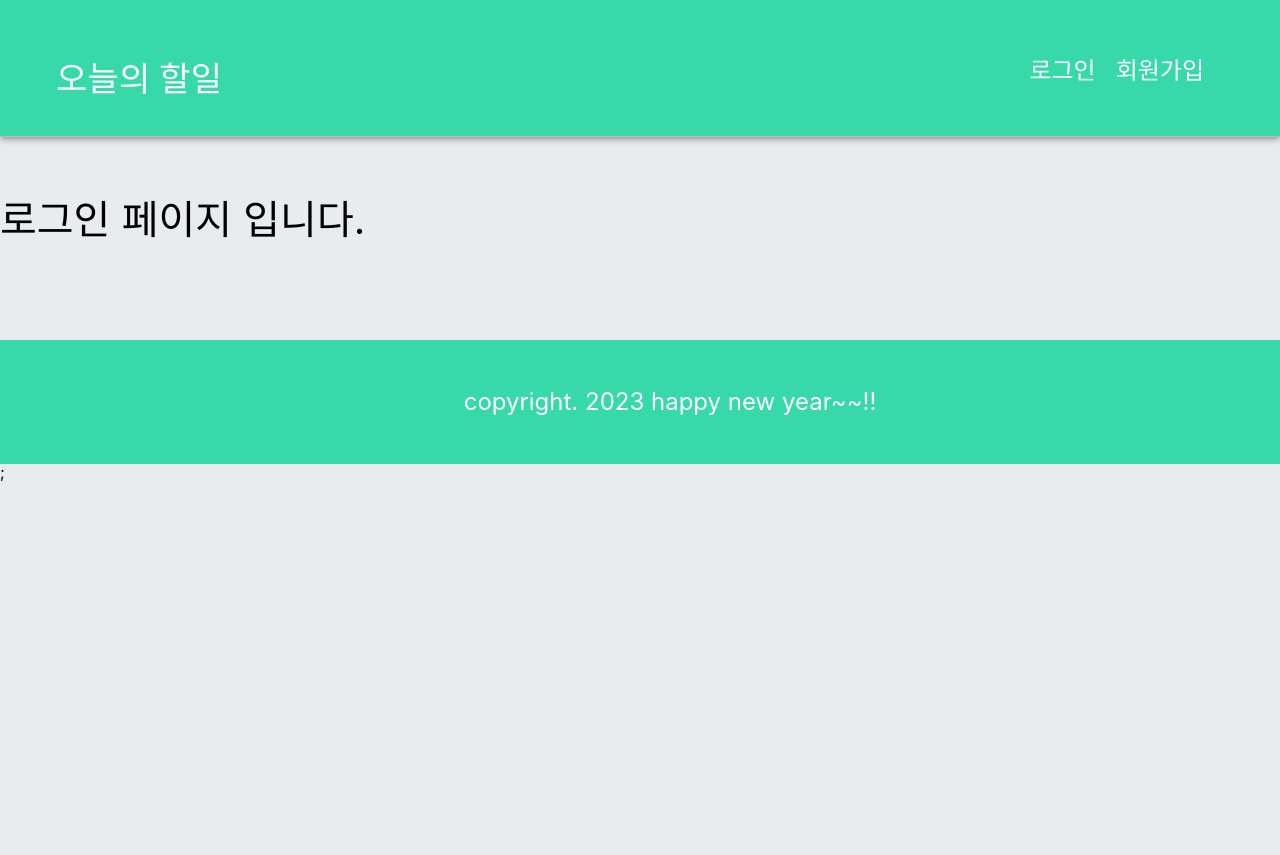
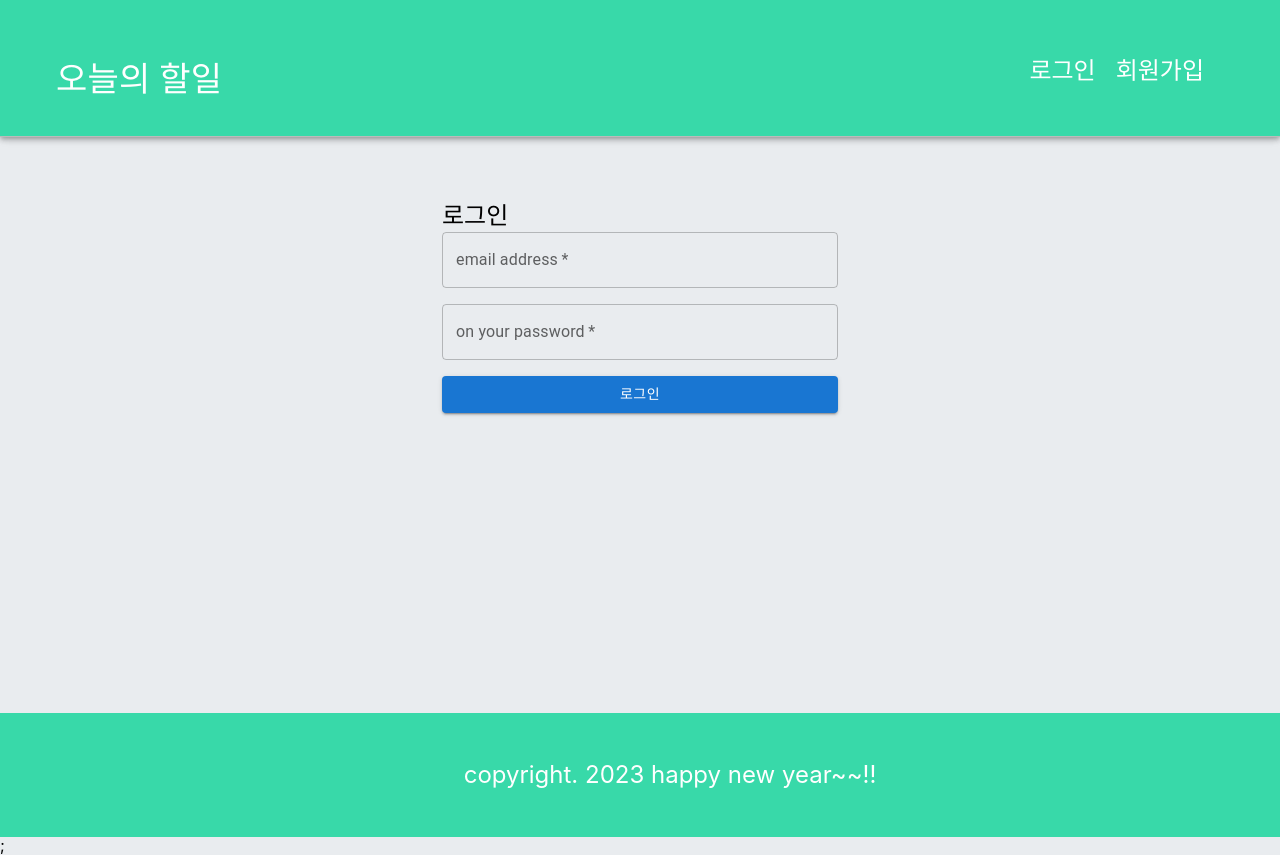
Before and after one commit to thf0128/react-todo-app, a React (Create React App) app: page /login in a window 1280 px wide. Shown: the top 855 px of the page. Before the commit the page ends 800 px from the top, so only its background shows below. Built offline with nearby package versions, Linux system fonts and the light colour scheme.

Commit message:
#10. 로그인 기능 구현

```diff
--- a/src/App.css
+++ b/src/App.css
@@ -6,3 +6,16 @@
 body {
   background-color: #e9ecef;
 }
+.wrapper {
+  display: flex;
+  flex-direction: column;
+  justify-content: space-between;
+  height: 100vh;
+}
+
+.content-wrapper {
+  display: flex;
+  justify-content: center;
+  align-items: center;
+  flex-direction: column;
+}
--- a/src/App.js
+++ b/src/App.js
@@ -6,11 +6,15 @@
 import { Route, Routes } from 'react-router-dom';
 import Join from './components/user/Join';
 import Login from './components/user/Login';
+import { AuthContextProvider } from './utils/AuthContext';
 
 const App = () => {
   return (
-    <>
+    // 데이터를 전달하고자 하는 자식 컴포넌트들을 Provider로 감쌉니다.
+    <AuthContextProvider>
+      <div className='wrapper'>
         <Header />
+        <div className='content-wrapper'>
           <Routes>
             <Route
               path='/'
@@ -25,8 +29,10 @@
               element={<Join />}
             />
           </Routes>
+        </div>
         <Footer />;
-    </>
+      </div>
+    </AuthContextProvider>
   );
 };
 
--- a/src/components/layout/Header.js
+++ b/src/components/layout/Header.js
@@ -1,9 +1,23 @@
-import React from 'react';
+import React, { useContext, useEffect, useState } from 'react';
 import { AppBar, Grid, Toolbar, Typography } from '@mui/material';
-import { Link } from 'react-router-dom';
+import { Link, useNavigate } from 'react-router-dom';
 import './Header.scss';
+import { isLogin, getLoginUserInfo } from '../../utils/login-util';
+import AuthContext from '../../utils/AuthContext';
 
 const Header = () => {
+  const redirection = useNavigate();
+
+  // AuthContext에서 로그인 상태를 가져옵니다.
+  const { isLoggedIn, userName, onLogout } = useContext(AuthContext);
+
+  // 로그아웃 핸들러
+  const logoutHandler = () => {
+    // AuthContext의 onLogout 함수를 호출하여 로그인 상태를 업데이트 합니다.
+    onLogout();
+    redirection('/login');
+  };
+
   return (
     <AppBar
       position='fixed'
@@ -27,14 +41,27 @@
                 alignItems: 'center',
               }}
             >
-              <Typography variant='h4'>오늘의 할일</Typography>
+              <Typography variant='h4'>
+                {isLoggedIn ? userName + '님' : '오늘'}의 할일
+              </Typography>
             </div>
           </Grid>
 
           <Grid item>
             <div className='btn-group'>
-              <Link to='/login'>로그인</Link>
-              <Link to='/join'>회원가입</Link>
+              {isLoggedIn ? (
+                <button
+                  className='logout-btn'
+                  onClick={logoutHandler}
+                >
+                  로그아웃
+                </button>
+              ) : (
+                <>
+                  <Link to='/login'>로그인</Link>
+                  <Link to='/join'>회원가입</Link>
+                </>
+              )}
             </div>
           </Grid>
         </Grid>
--- a/src/components/layout/Header.scss
+++ b/src/components/layout/Header.scss
@@ -1,4 +1,4 @@
-.btn-group {
+.btn-group * {
   font-size: 24px;
 }
 .btn-group a,
--- a/src/components/todo/TodoTemplate.js
+++ b/src/components/todo/TodoTemplate.js
@@ -26,7 +26,7 @@
     부모 컴포넌트에서 함수를 선언(매개변수 꼭 선언) -> props로 함수를 전달
     자식 컴포넌트에서 전달받은 함수를 호출하면서 매개값으로 데이터를 전달.
   */
-  const addTodo = (todoText) => {
+  const addTodo = async (todoText) => {
     const newTodo = {
       title: todoText,
     }; // 나중에 fetch를 이용해서 백엔드에 insert 요청 보내야됨.
@@ -40,15 +40,24 @@
     //   return [...oldTodos, newTodo];
     // });
 
-    fetch(API_BASE_URL, {
+    const res = await fetch(API_BASE_URL, {
       method: 'POST',
       headers: { 'content-type': 'application/json' },
       body: JSON.stringify(newTodo),
-    }) //요청 보내기 인서트완료된 새 목록 오게됨
-      .then((res) => res.json())
-      .then((json) => {
-        setTodos(json.todos);
-      }); // 한 페이지에서 컴포넌트 내용 바꿔가며 렌더링 됨
+    });
+
+    const json = await res.json();
+    setTodos(json.todos);
+
+    // fetch(API_BASE_URL, {
+    //   method: 'POST',
+    //   headers: { 'content-type': 'application/json' },
+    //   body: JSON.stringify(newTodo),
+    // }) //요청 보내기 인서트완료된 새 목록 오게됨
+    //   .then((res) => res.json())
+    //   .then((json) => {
+    //     setTodos(json.todos);
+    //   }); // 한 페이지에서 컴포넌트 내용 바꿔가며 렌더링 됨
   };
 
   // 할 일 삭제 처리 함수
--- a/src/components/user/Join.js
+++ b/src/components/user/Join.js
@@ -46,7 +46,7 @@
   // 검증된 데이터를 각각의 상태변수에 저장해 주는 함수.
   const saveInputState = ({ key, inputValue, flag, msg }) => {
     // 입력값 세팅
-    // 패스워드 확인 입력값은 굳이 userValue 상태로 유지할 필요가 없기 떄문에
+    // 패스워드 확인 입력값은 굳이 userValue 상태로 유지할 필요가 없기 때문에
     // 임의의 문자열 'pass'를 넘기고 있습니다. -> pass가 넘어온다면 setUserValue()를 실행하지 않겠다.
     inputValue !== 'pass' &&
       setUserValue((oldVal) => {
--- a/src/components/user/Login.js
+++ b/src/components/user/Login.js
@@ -1,10 +1,172 @@
-import React from 'react';
+import { Button, Container, Grid, TextField, Typography } from '@mui/material';
+import React, { useContext } from 'react';
+import { API_BASE_URL as BASE, USER } from '../../config/host-config'; // host-configs에서 가져옴
+import { useNavigate } from 'react-router-dom';
+import AuthContext from '../../utils/AuthContext';
 
 const Login = () => {
+  const redirection = useNavigate();
+
+  const { onLogin } = useContext(AuthContext);
+
+  const REQUEST_URL = BASE + USER + '/signin';
+
+  // 서버에 비동기 로그인 요청(AJAX 요청)
+  // 함수 앞에 async를 붙이면 해당 함수는 프로미스 객체를 바로 리턴합니다.
+  // async로 감싸주어야 await 함수 사용 가능
+  const fetchLogin = async () => {
+    // 이메일, 비밀번호 입력 태그 얻어오기
+    const $email = document.getElementById('email');
+    const $password = document.getElementById('password');
+
+    // awate는 async로 선언된 함수에서만 사용이 가능합니다.
+    // awate는 프로미스 객체가 처리될 때까지 기다립니다.
+    // 프로미스 객체의 반환값을 바로 활용할 수 있도록 도와줍니다.
+    // then()을 활용하는 것보다 가독성이 좋고, 쓰기도 쉽습니다.
+    const res = await fetch(REQUEST_URL, {
+      method: 'POST',
+      headers: { 'content-type': 'application/json' },
+      body: JSON.stringify({
+        email: $email.value,
+        password: $password.value,
+      }),
+    });
+
+    if (res.status === 400) {
+      const text = await res.text(); // 반환값 바로 활용
+      alert(text);
+      return;
+      // await 함수는 순서를 보장받을 수 있음 위부터 실행되지 않으면 밑에거 절대 실행되지 않음
+    }
+
+    const { token, userName, email, role } = await res.json(); // 서버에서 온 json 읽기
+
+    // Context API를 사용하여 로그인 상태를 업데이트 합니다.
+    onLogin(token, userName, role);
+
+    // json에 담긴 인증정보를 클라이언트에 보관
+    // 1. 로컬 스토리지 - 브라우저가 종료되어도 보관됨 - 로그인 되어있음
+    // 2. 세션 스토리지 - 브라우저가 종료되면 사라짐 - 로그인 다시해야됨
+    // localStorage.setItem('ACCESS_TOKEN', token);
+    // localStorage.setItem('LOGIN_USERNAME', userName);
+    // localStorage.setItem('USER_ROLE', role);
+
+    //홈으로 리다이렉트
+    redirection('/');
+
+    // 위에 await 코드가 밑에 있는 코드 그대로 대체할 수 있음
+
+    // fetch(REQUEST_URL, {
+    //   method: 'POST',
+    //   headers: { 'content-type': 'application/json' },
+    //   body: JSON.stringify({
+    //     email: $email.value, // 전달하고자 하는 데이터 email, password // DTO와 동일한 이름이여야함
+    //     password: $password.value,
+    //   }),
+    // })
+    //   .then((res) => {
+    //     //response객체를 받아서 성공 혹은 실패 구분
+    //     if (res.status === 400) {
+    //       // 가입이 안되어있거나, 비번 틀린 경우
+    //       return res.text(); // 에러메세지는 text이기 때문에 text()를 리턴.
+    //       // Promise<String>객체를 가지고 있으면 .then 한번더 쓸수있음
+    //     }
+    //     return res.json(); // 400 에러가 아니라면 로그인 성공이기 떄문에 json을 리턴.
+    //   })
+    //   .then((result) => {
+    //     //이 result에 첫 .then 값의 결과가 옴
+    //     if (typeof result === 'string') {
+    //       alert(result);
+    //       return;
+    //     }
+    //     console.log(result);
+    //   });
+  };
+
+  // 로그인 요청 핸들러
+  const loginHandler = (e) => {
+    e.preventDefault(); // submit 막기
+
+    // 서버에 로그인 요청 전송
+    fetchLogin();
+  };
+
   return (
-    <div style={{ marginTop: '200px', fontSize: '40px' }}>
-      로그인 페이지 입니다.
-    </div>
+    <Container
+      component='main'
+      maxWidth='xs'
+      style={{ margin: '200px auto' }}
+    >
+      <Grid
+        container
+        spacing={2}
+      >
+        <Grid
+          item
+          xs={12}
+        >
+          <Typography
+            component='h1'
+            variant='h5'
+          >
+            로그인
+          </Typography>
+        </Grid>
+      </Grid>
+
+      <form
+        noValidate
+        onSubmit={loginHandler}
+      >
+        <Grid
+          container
+          spacing={2}
+        >
+          <Grid
+            item
+            xs={12}
+          >
+            <TextField
+              variant='outlined'
+              required
+              fullWidth
+              id='email'
+              label='email address'
+              name='email'
+              autoComplete='email'
+            />
+          </Grid>
+          <Grid
+            item
+            xs={12}
+          >
+            <TextField
+              variant='outlined'
+              required
+              fullWidth
+              name='password'
+              label='on your password'
+              type='password'
+              id='password'
+              autoComplete='current-password'
+            />
+          </Grid>
+          <Grid
+            item
+            xs={12}
+          >
+            <Button
+              type='submit'
+              fullWidth
+              variant='contained'
+              color='primary'
+            >
+              로그인
+            </Button>
+          </Grid>
+        </Grid>
+      </form>
+    </Container>
   );
 };
 
--- /dev/null
+++ b/src/utils/AuthContext.js
@@ -0,0 +1,52 @@
+import React, { useState } from 'react';
+
+// 새로운 전역 컨텍스트 생성
+const AuthContext = React.createContext({
+  isLoggedIn: false, // 로그인 했는지의 여부 추적
+  userName: '',
+  onLogout: () => {}, // 함수의 형태다 표현
+  onLogin: (email, password) => {},
+});
+
+// 위에서 생성한 Context를 제공할 수 있는 provider
+// 이 컴포넌트를 통해 자식 컴포넌트에게 인증 상태와 관련된 함수들을 전달할 수 있음.
+export const AuthContextProvider = (props) => {
+  const [isLoggedIn, setIsLoggedIn] = useState(false);
+  const [userName, setUserName] = useState(''); // 초기값은 비어있음.
+
+  //로그아웃 핸들러
+  const logoutHandler = () => {
+    localStorage.clear(); // 로컬스토리지 내용 전체 삭제
+    setIsLoggedIn(false);
+    setUserName('');
+  };
+
+  // 로그인 핸들러
+  const loginHandler = (token, userName, role) => {
+    localStorage.setItem('isLoggedIn', '1'); // 데이터가 있으면 로그인중이다를 표현
+    //json에 담긴 인증정보를 클라이언트에 보관
+    // 1. 로컬 스토리지 - 브라우저가 종료되어도 보관됨.
+    // 2. 세션 스토리지 - 브라우저가 종료되면 사라짐.
+    localStorage.setItem('ACCESS_TOKEN', token);
+    localStorage.setItem('LOGIN_USERNAME', userName);
+    localStorage.setItem('USER_ROLE', role);
+    setIsLoggedIn(true);
+    setUserName(userName);
+  };
+
+  return (
+    <AuthContext.Provider
+      value={{
+        isLoggedIn,
+        userName,
+        onLogout: logoutHandler,
+        onLogin: loginHandler, // 이 함수 쓰기위해 뽑아냄
+      }}
+    >
+      {props.children}
+    </AuthContext.Provider>
+  );
+};
+
+export default AuthContext;
+//export 해주어야 다른곳에서 임포트 가능
--- /dev/null
+++ b/src/utils/login-util.js
@@ -0,0 +1,21 @@
+// 로그인 한 유저의 데이터 객체를 반환하는 함수
+export const getLoginUserInfo = () => {
+  return {
+    token: localStorage.getItem('ACCESS_TOKEN'),
+    userName: localStorage.getItem('LOGIN_USERNAME'),
+    role: localStorage.getItem('USER_ROLE'),
+  };
+};
+
+// 로그인 여부를 확인하는 함수
+/*
+const isLogin = () => {
+  const token = localStorage.getItem('ACCESS_TOKEN');
+  if (token == null) return false;
+  return true;
+};
+*/
+
+// 특정 값이나 메서드의 리턴값을 논리 타입으로 변환하고자 할 때 !!를 붙입니다.
+// localStorage.getItem의 결과를 논리타입으로 리턴 -> 값이 있으면 true, null이면 false로 리턴.
+export const isLogin = () => !!localStorage.getItem('ACCESS_TOKEN');
```
Lines whose indentation alone changed are shown as unchanged.
